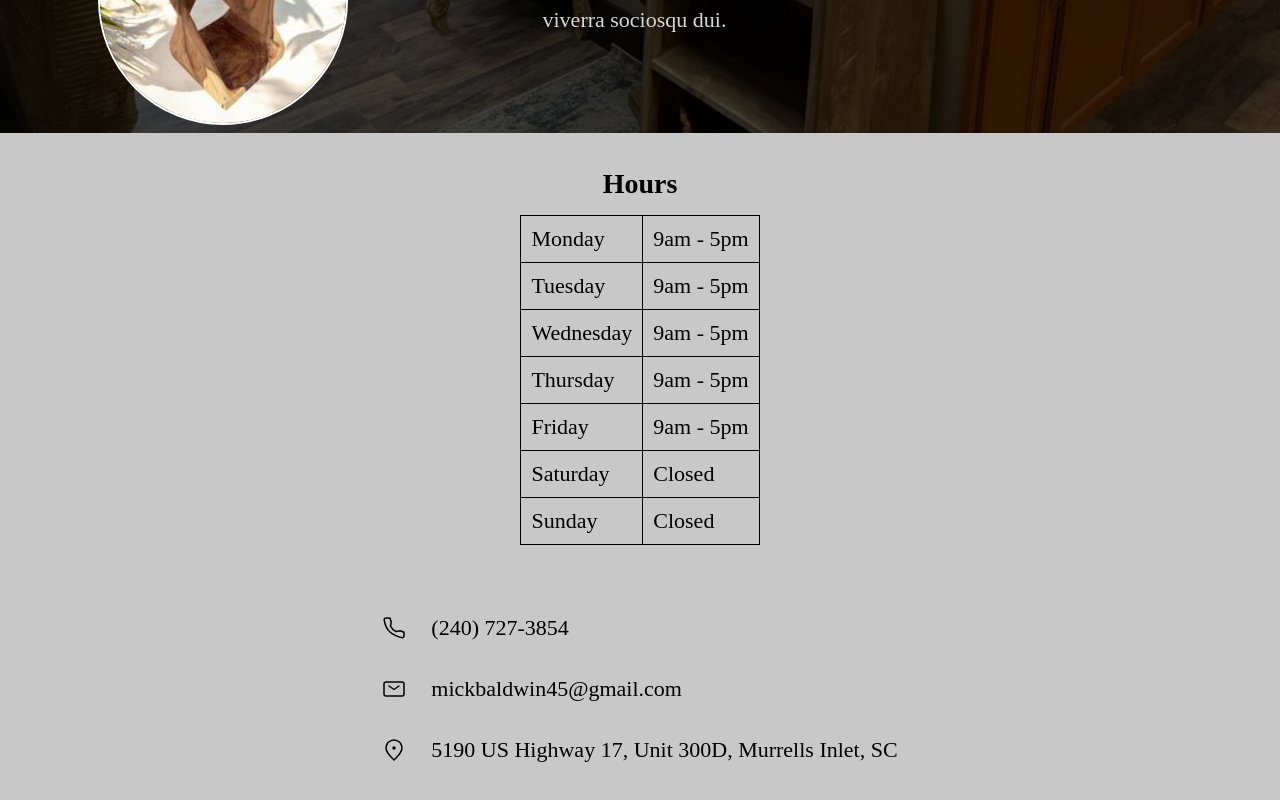
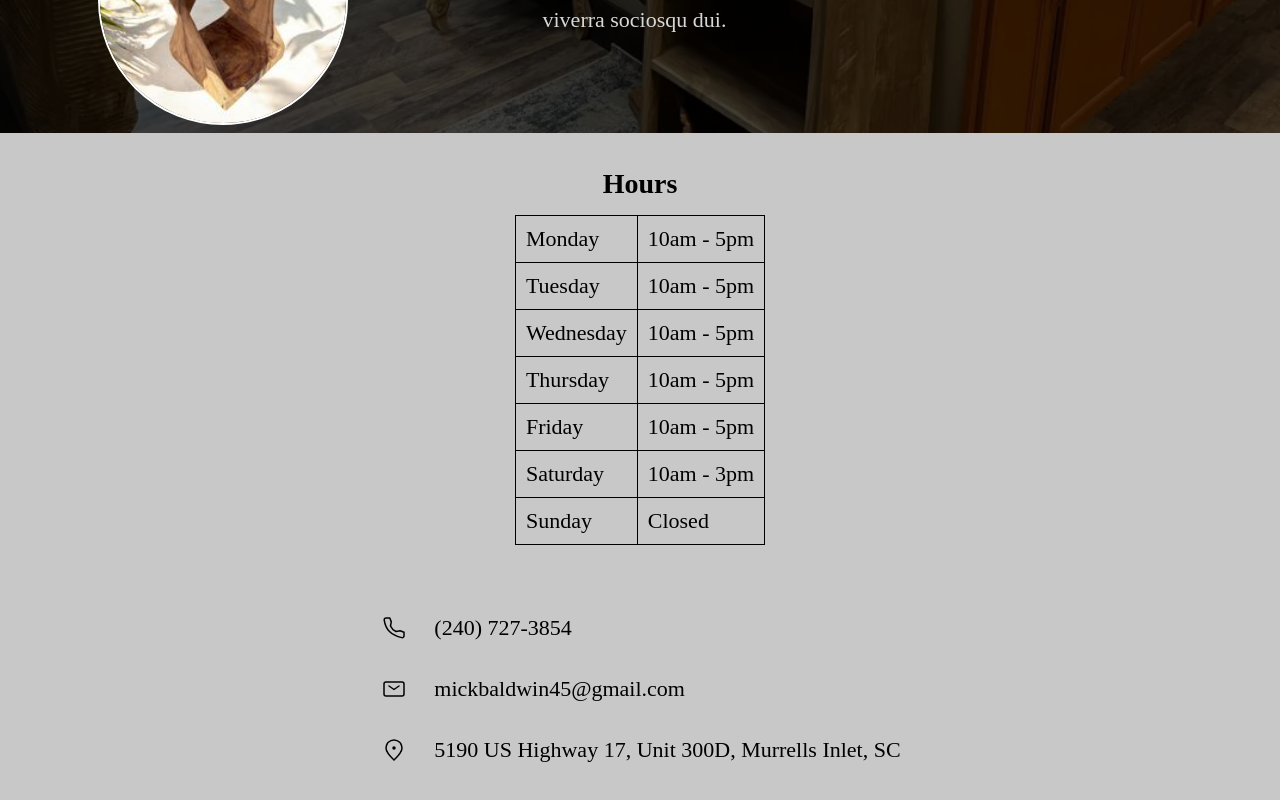
Before and after one commit to inlet-sites/unique-teak, a SvelteKit app: page / in a window 1280 px wide. Shown: the part 3067-3867 px from the top of the page. Built offline with nearby package versions, Linux system fonts and the light colour scheme.

Commit message:
Update contact and content sections to be responsive.

```diff
--- a/src/routes/Contact.svelte
+++ b/src/routes/Contact.svelte
@@ -2,27 +2,27 @@
     <table><caption>Hours</caption><tbody>
         <tr>
             <td>Monday</td>
-            <td>9am - 5pm</td>
+            <td>10am - 5pm</td>
         </tr>
          <tr>
             <td>Tuesday</td>
-            <td>9am - 5pm</td>
+            <td>10am - 5pm</td>
         </tr>
         <tr>
             <td>Wednesday</td>
-            <td>9am - 5pm</td>
+            <td>10am - 5pm</td>
         </tr>
         <tr>
             <td>Thursday</td>
-            <td>9am - 5pm</td>
+            <td>10am - 5pm</td>
         </tr>
         <tr>
             <td>Friday</td>
-            <td>9am - 5pm</td>
+            <td>10am - 5pm</td>
         </tr>
         <tr>
             <td>Saturday</td>
-            <td>Closed</td>
+            <td>10am - 3pm</td>
         </tr>
         <tr>
             <td>Sunday</td>
@@ -38,7 +38,7 @@
             <p>(240) 727-3854</p>
         </a>
 
-        <a class="item" href="mailto:mickbaldwin45@gmail.com">
+        <a class="item" href="mailto:mick@uniqueteakcreations.shop">
             <svg width="24px" height="24px" stroke-width="1.5" viewBox="0 0 24 24" fill="none" color="#000000">
                 <path d="M7 9L12 12.5L17 9" stroke="#000000" stroke-width="1.5" stroke-linecap="round" stroke-linejoin="round"></path>
                 <path d="M2 17V7C2 5.89543 2.89543 5 4 5H20C21.1046 5 22 5.89543 22 7V17C22 18.1046 21.1046 19 20 19H4C2.89543 19 2 18.1046 2 17Z" stroke="#000000" stroke-width="1.5"></path>
@@ -98,4 +98,8 @@
         color: black;
         font-size: 22px;
     }
+
+    svg{
+        min-width: 30px;
+    }
 </style>
--- a/src/routes/Content.svelte
+++ b/src/routes/Content.svelte
@@ -100,4 +100,22 @@
     .third{
         background-image: url("/shop.webp");
     }
+
+    @media screen and (max-width: 700px){
+        .storyItem{
+            flex-direction: column;
+        }
+
+        .storyItem img{
+            height: 175px;
+        }
+
+        .storyItem p{
+            max-width: initial;
+            text-align: justify;
+            padding: 0 5px;
+            font-size: 18px;
+            line-height: 24px;
+        }
+    }
 </style>
```
